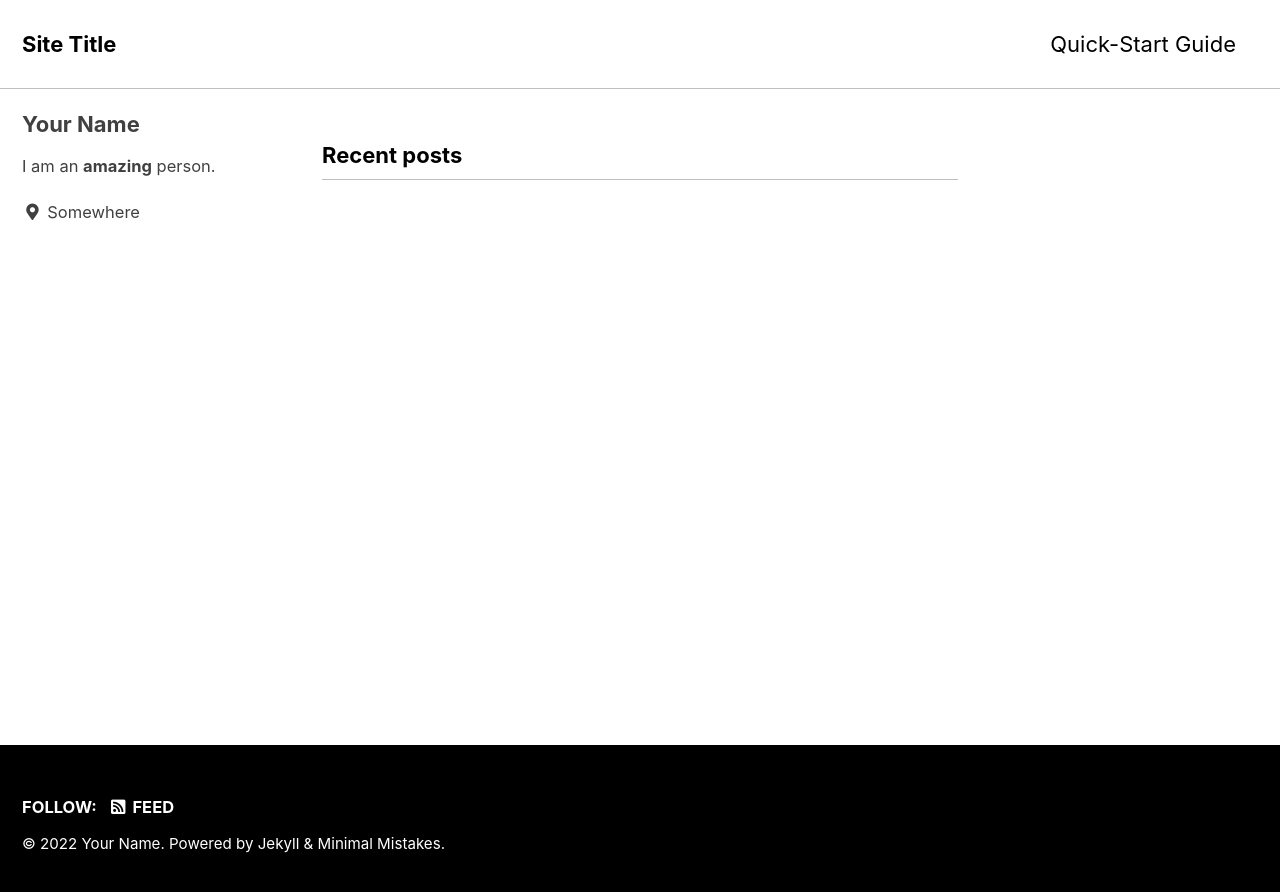
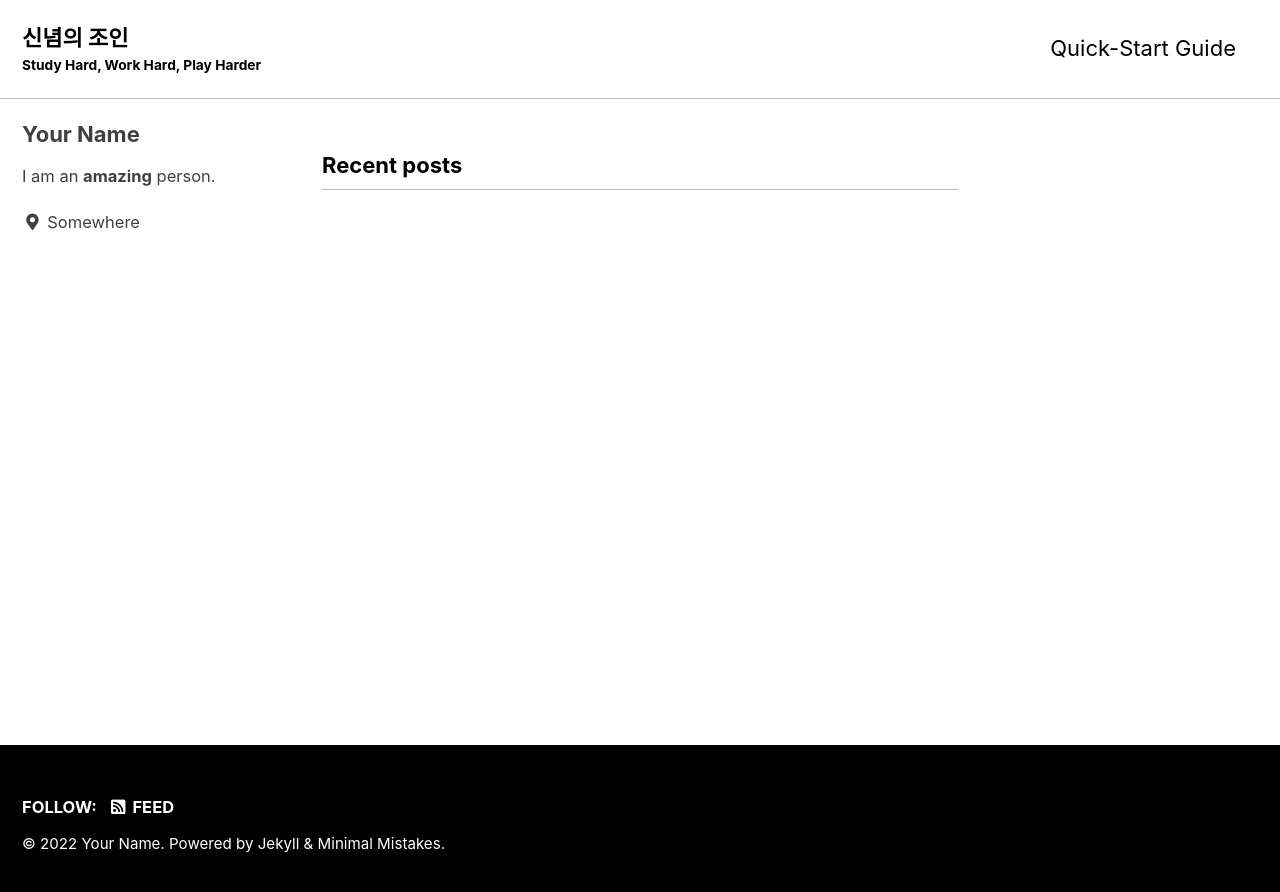
Before and after one commit to shin-nyum/shin-nyum.github.io, a Jekyll site: the page built from index.html, in a window 1280 px wide. Shown: the top 892 px of the page. Built offline with Jekyll 4.4.1, drawn with Linux system fonts in a browser that asks for light colours; cached includes are drawn as plain includes; the list of posts is cut into pages by our own code.

Commit message:
modify skin

```diff
--- a/_config.yml
+++ b/_config.yml
@@ -16,9 +16,9 @@ minimal_mistakes_skin    : "contrast" # "air", "aqua", "contrast", "dark", "dirt
 
 # Site Settings
 locale                   : "en-US"
-title                    : "Site Title"
+title                    : "신념의 조인"
 title_separator          : "-"
-subtitle                 : # site tagline that appears below site title in masthead
+subtitle                 : "Study Hard, Work Hard, Play Harder" # site tagline that appears below site title in masthead
 name                     : "Your Name"
 description              : "An amazing website."
 url                      : # the base hostname & protocol for your site e.g. "https://mmistakes.github.io"
```
